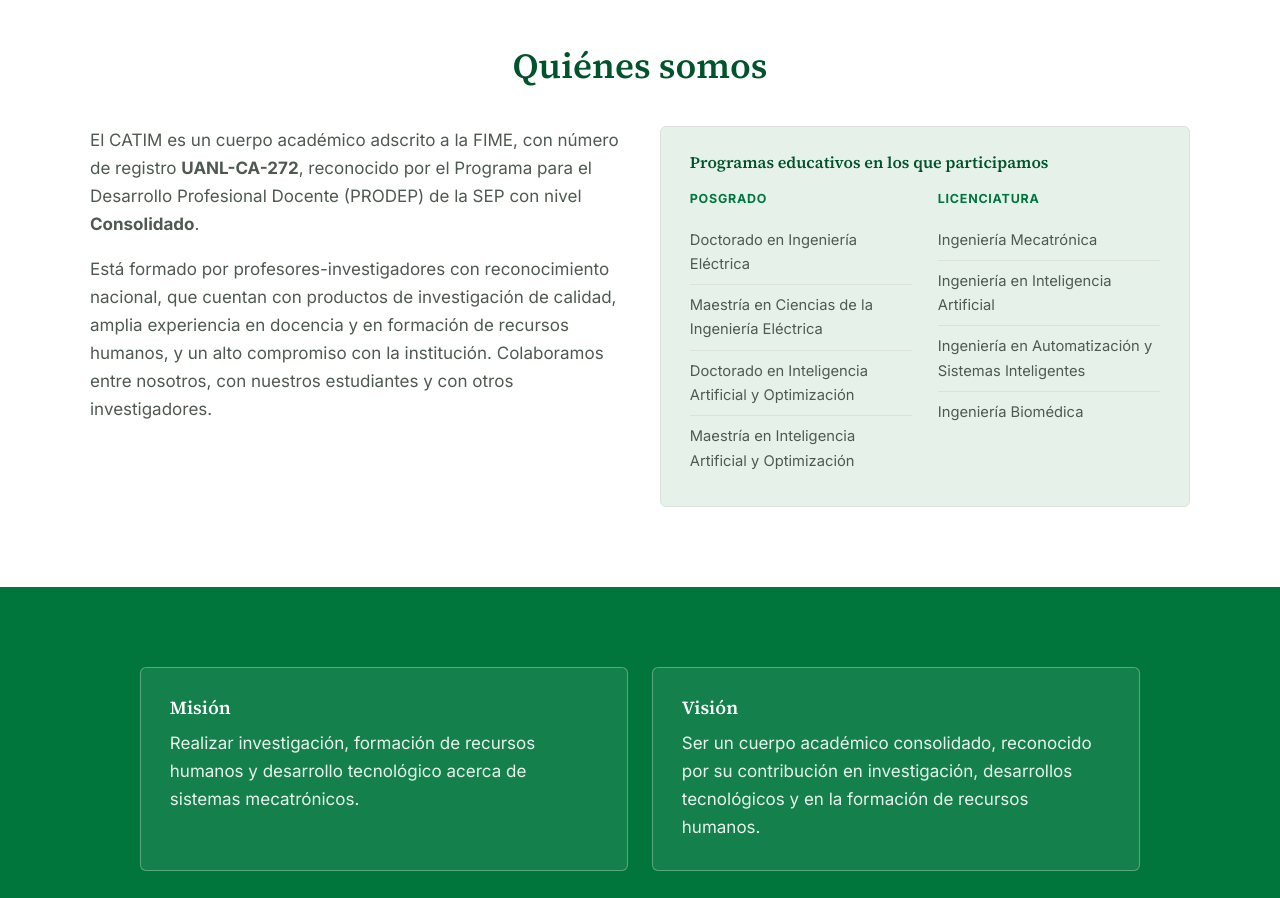
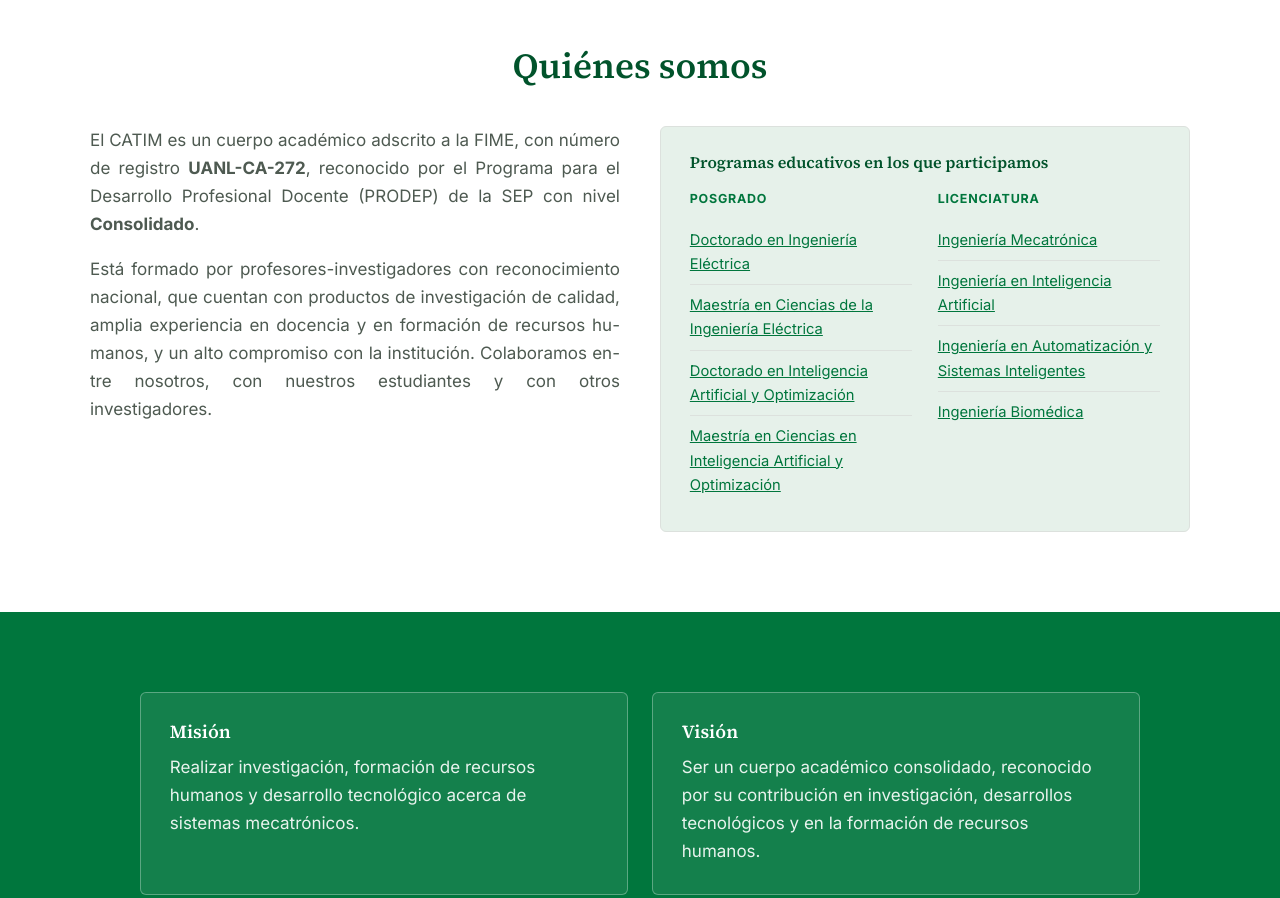
Before and after one commit to catim-uanl/catim-uanl.github.io, a plain HTML site: page index.html in a window 1280 px wide. Shown: the part 880-1778 px from the top of the page. Drawn offline with Linux system fonts and the light colour scheme.

Commit message:
Add files via upload

```diff
--- a/index.html
+++ b/index.html
@@ -75,19 +75,19 @@
           <div class="program-group">
             <h4>Posgrado</h4>
             <ul class="program-list">
-              <li>Doctorado en Ingeniería Eléctrica</li>
-              <li>Maestría en Ciencias de la Ingeniería Eléctrica</li>
-              <li>Doctorado en Inteligencia Artificial y Optimización</li>
-              <li>Maestría en Inteligencia Artificial y Optimización</li>
+              <li><a href="https://posgrado.uanl.mx/ofertas_educativas/doctorado-en-ingenieria-electrica/" target="_blank" rel="noopener">Doctorado en Ingeniería Eléctrica</a></li>
+              <li><a href="https://posgrado.uanl.mx/ofertas_educativas/maestria-en-ciencias-de-la-ingenieria-electrica/" target="_blank" rel="noopener">Maestría en Ciencias de la Ingeniería Eléctrica</a></li>
+              <li><a href="https://posgrado.uanl.mx/ofertas_educativas/doctorado-en-inteligencia-artificial-y-optimizacion/" target="_blank" rel="noopener">Doctorado en Inteligencia Artificial y Optimización</a></li>
+              <li><a href="https://posgrado.uanl.mx/ofertas_educativas/maestria-en-ciencias-en-inteligencia-artificial-y-optimizacion/" target="_blank" rel="noopener">Maestría en Ciencias en Inteligencia Artificial y Optimización</a></li>
             </ul>
           </div>
           <div class="program-group">
             <h4>Licenciatura</h4>
             <ul class="program-list">
-              <li>Ingeniería Mecatrónica</li>
-              <li>Ingeniería en Inteligencia Artificial</li>
-              <li>Ingeniería en Automatización y Sistemas Inteligentes</li>
-              <li>Ingeniería Biomédica</li>
+              <li><a href="https://www.uanl.mx/oferta/ingeniero-en-mecatronica/" target="_blank" rel="noopener">Ingeniería Mecatrónica</a></li>
+              <li><a href="https://www.uanl.mx/oferta/ingenieria-en-inteligencia-artificial/" target="_blank" rel="noopener">Ingeniería en Inteligencia Artificial</a></li>
+              <li><a href="https://www.uanl.mx/oferta/ingenieria-en-automatizacion-y-sistemas-inteligentes/" target="_blank" rel="noopener">Ingeniería en Automatización y Sistemas Inteligentes</a></li>
+              <li><a href="https://www.uanl.mx/oferta/ingeniero-biomedico/" target="_blank" rel="noopener">Ingeniería Biomédica</a></li>
             </ul>
           </div>
         </div>
@@ -306,10 +306,11 @@
     <div class="social-single reveal">
       <div class="social-embed">
         <iframe
-          src="https://www.facebook.com/plugins/page.php?href=https%3A%2F%2Fwww.facebook.com%2Fcatim.uanl&tabs=timeline&width=560&height=600&small_header=true&adapt_container_width=true&hide_cover=false&show_facepile=false"
-          width="100%" height="600" style="border:none;overflow:hidden" scrolling="no" frameborder="0"
+          src="https://www.facebook.com/plugins/page.php?href=https%3A%2F%2Fwww.facebook.com%2Fcatim.uanl&tabs=timeline&width=500&height=600&small_header=true&adapt_container_width=true&hide_cover=false&show_facepile=false"
+          width="100%" height="600" style="border:none;overflow:hidden;max-width:500px;display:block;margin:0 auto" scrolling="no" frameborder="0"
           allowfullscreen="true" allow="autoplay; clipboard-write; encrypted-media; picture-in-picture; web-share"
           title="Feed de Facebook de CATIM"></iframe>
+        <a class="social-embed-more" href="https://www.facebook.com/catim.uanl" target="_blank" rel="noopener" style="display:block;text-align:center;margin-top:0.9rem;font-family:'Inter',sans-serif;font-weight:600;font-size:0.9rem;color:#00763D;text-decoration:none;">Ver página completa en Facebook ↗</a>
       </div>
     </div>
   </section>
--- a/styles.css
+++ b/styles.css
@@ -262,7 +262,7 @@
 @media (min-width: 900px) {
   .two-col { grid-template-columns: 1fr 1fr; }
 }
-.two-col-body p { color: var(--texto-suave); max-width: none; }
+.two-col-body p { color: var(--texto-suave); max-width: none; text-align: justify; hyphens: auto; }
 .two-col-aside {
   background: var(--verde-suave);
   border: 1px solid var(--borde);
@@ -336,7 +336,7 @@
   transition: box-shadow 0.25s ease, transform 0.25s ease;
 }
 .line-card:hover { box-shadow: 0 10px 26px rgba(1,83,43,0.1); transform: translateY(-2px); }
-.line-card p { color: var(--texto-suave); font-size: 0.95rem; margin: 0; max-width: none; }
+.line-card p { color: var(--texto-suave); font-size: 0.95rem; margin: 0; max-width: none; text-align: justify; hyphens: auto; }
 
 /* ---------- equipo ---------- */
 .team-grid {
```
